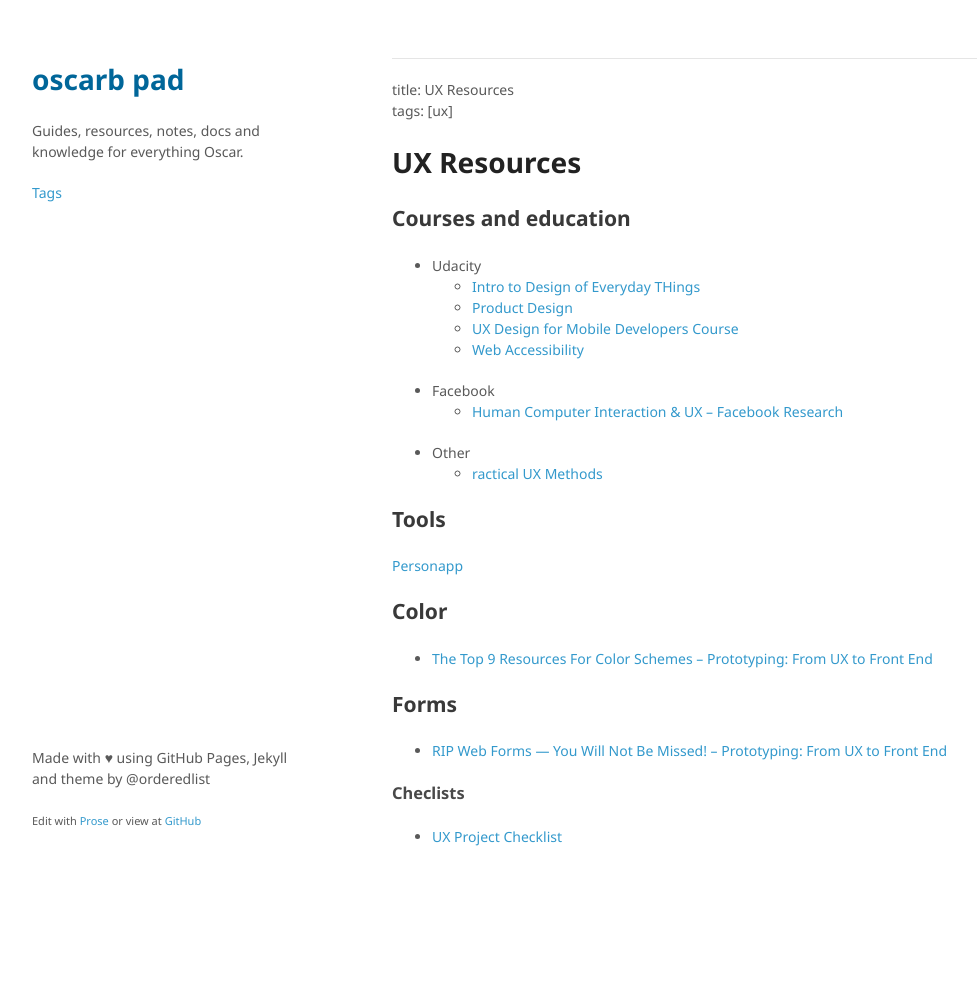
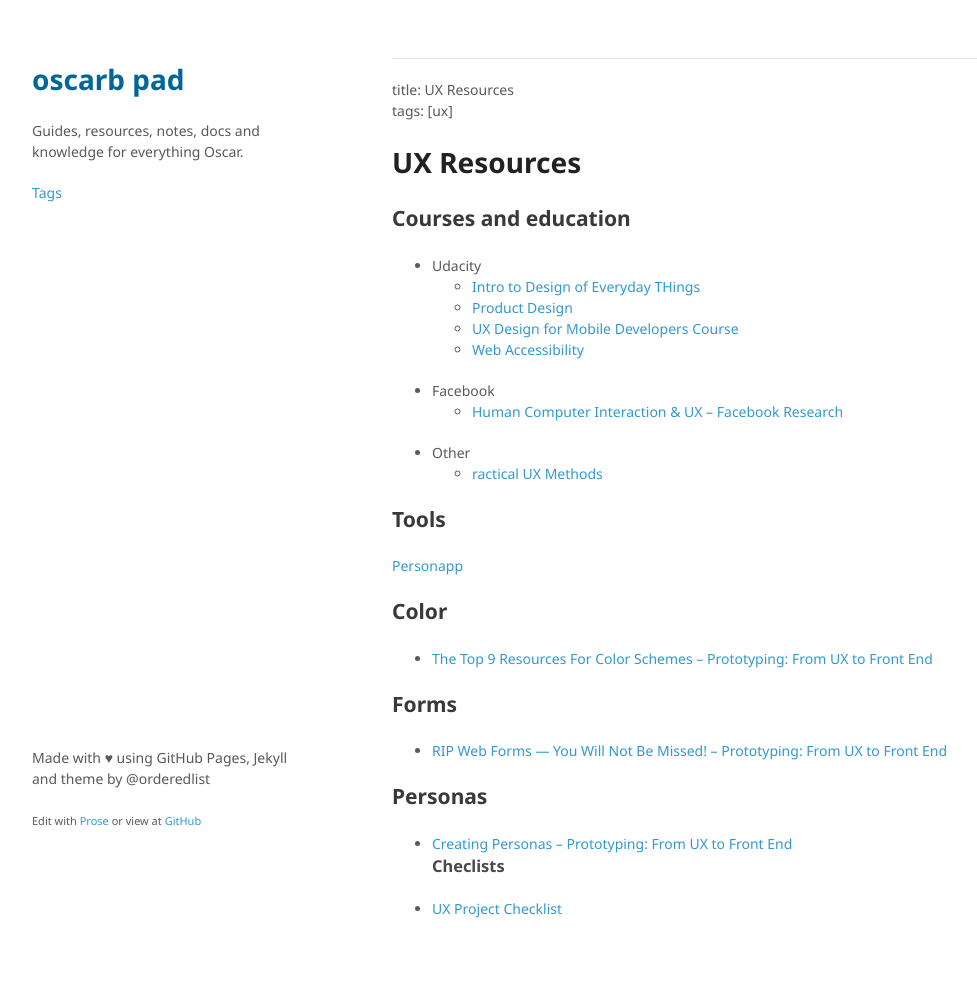
Before and after one commit to oscarb/pad, a Jekyll site: the page built from _docs/ux-resources.md, in a window 1280 px wide. Shown: the whole page, without its empty margins (128-1105 px from the left). Built offline with Jekyll 4.4.1, drawn with Linux system fonts in a browser that asks for light colours; some web fonts are replaced; before the commit the page ends 917 px from its top, so only the background shows below that.

Commit message:
Updated ux-resources.md

```diff
--- a/_docs/ux-resources.md
+++ b/_docs/ux-resources.md
@@ -30,6 +30,9 @@ tags: [ux]
 
 * [RIP Web Forms — You Will Not Be Missed! – Prototyping: From UX to Front End](https://blog.prototypr.io/rip-web-forms-you-will-not-be-missed-7d9eecdc0df2)
 
+## Personas
+
+* [Creating Personas – Prototyping: From UX to Front End](https://blog.prototypr.io/personas-74c4e1c12ee2)
 ### Checlists
 
 * [UX Project Checklist](http://uxchecklist.github.io/)
```
